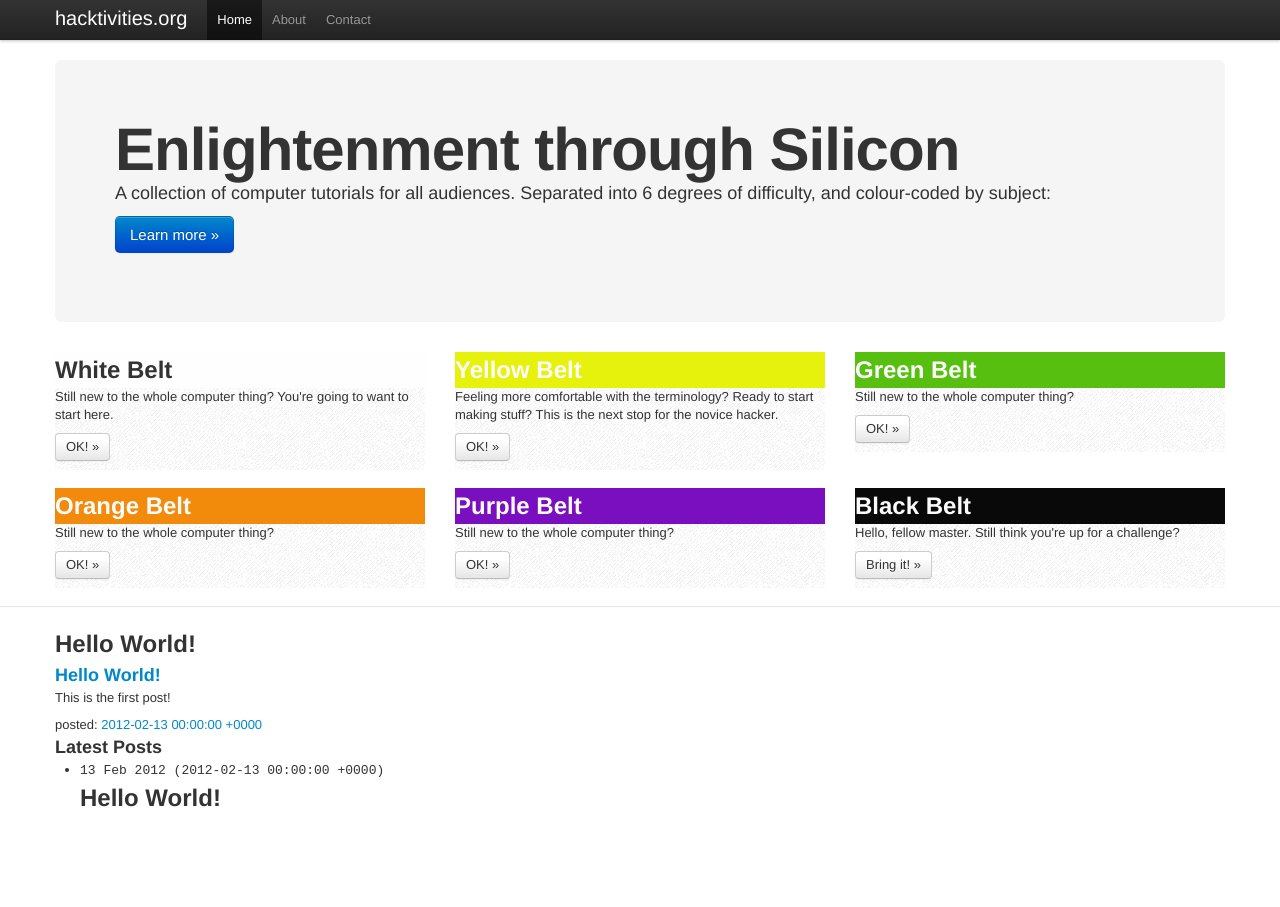
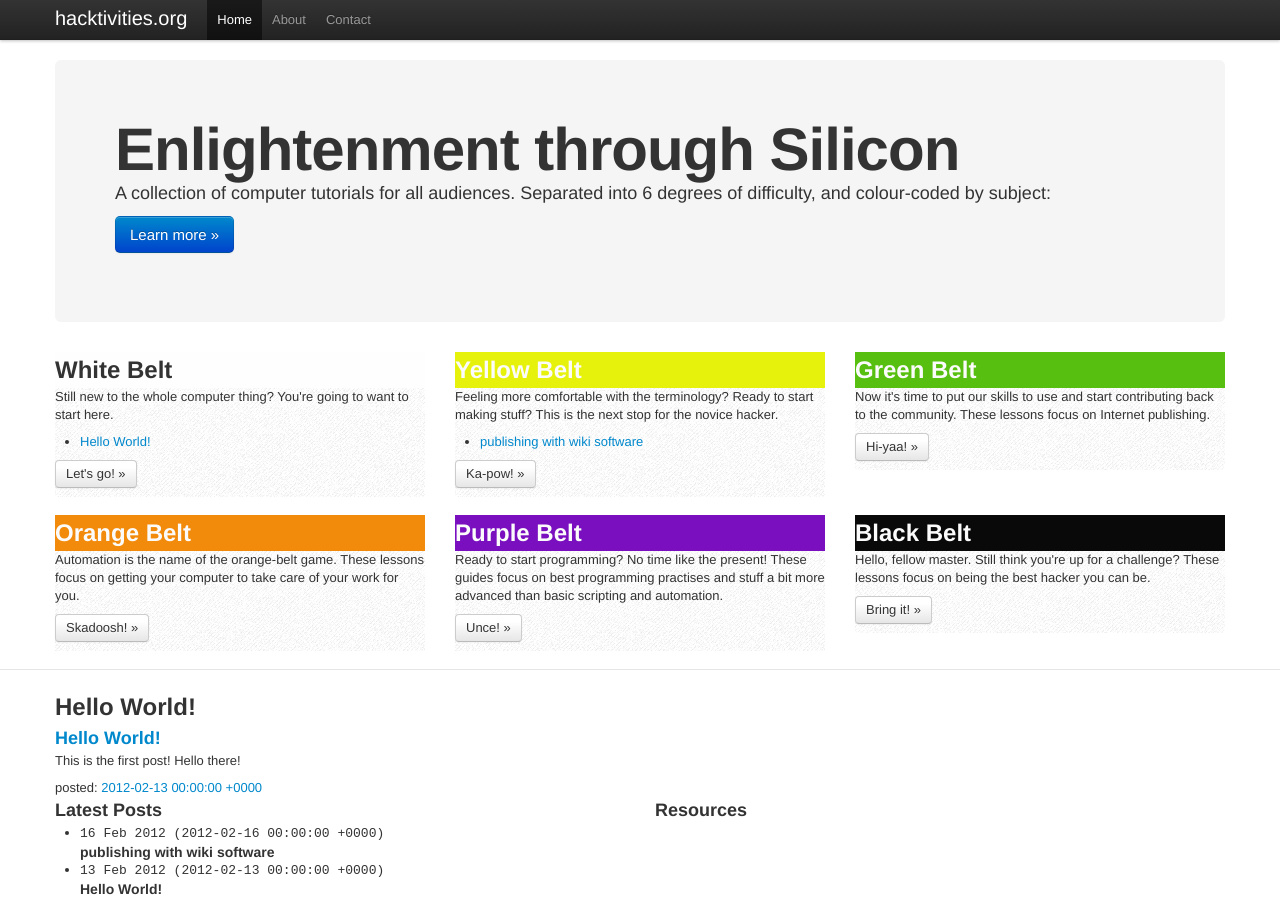
Before and after one commit to octaflop/webtuts, a Jekyll site: the page built from _posts/2012-02-13-hello-world.markdown, in a window 1280 px wide. Built offline with Jekyll 4.4.1, drawn with Linux system fonts in a browser that asks for light colours; Markdown is read by kramdown in place of the engine named in the settings.

Commit message:
added a yellow belt post and category template tags

```diff
--- a/_config.yml
+++ b/_config.yml
@@ -1,5 +1,5 @@
 markdown: rdiscount
 pygments: true
 server: true
+auto: true
 exclude: src/
-permalink: /post/:year/:month/:day/:title
--- a/_includes/belts.html
+++ b/_includes/belts.html
@@ -4,13 +4,13 @@
 		<p>Still new to the whole computer thing? You're going to want to
 		start here. </p>
 		<ul class='topic-list'>
-			{% for post in post.categories.white-belt %}
+			{% for post in site.categories.white-belt %}
 				<li><a href="{{ post.url }}">{{ post.title }}</a></li>
 			{% endfor %}
 		</ul>
 		<p>
 			<a class='btn'>
-				OK! &raquo;
+				Let's go! &raquo;
 			</a>
 		</p>
 	</div>
@@ -22,19 +22,32 @@
 			Feeling more comfortable with the terminology? Ready to start making
 			stuff? This is the next stop for the novice hacker.
 		</p>
+		<ul class='topic-list'>
+			{% for post in site.categories.yellow-belt %}
+				<li><a href="{{ post.url }}">{{ post.title }}</a></li>
+			{% endfor %}
+		</ul>
 		<p>
 			<a class='btn'>
-				OK! &raquo;
+				Ka-pow! &raquo;
 			</a>
 		</p>
 	</div>
 
 	<div class="span4 green-belt">
 		<h2>Green Belt</h2>
-		<p>Still new to the whole computer thing?</p>
+		<p>
+			Now it's time to put our skills to use and start contributing back to the
+			community. These lessons focus on Internet publishing.
+		</p>
+		<ul class='topic-list'>
+			{% for post in site.categories.green-belt %}
+				<li><a href="{{ post.url }}">{{ post.title }}</a></li>
+			{% endfor %}
+		</ul>
 		<p>
 			<a class='btn'>
-				OK! &raquo;
+				Hi-yaa! &raquo;
 			</a>
 		</p>
 	</div>
@@ -45,25 +58,48 @@
 <div class="row belts">
 	<div class="span4 orange-belt">
 		<h2>Orange Belt</h2>
-		<p>Still new to the whole computer thing?</p>
+		<p>
+			Automation is the name of the orange-belt game. These lessons focus on
+			getting your computer to take care of your work for you.
+		</p>
+		<ul class='topic-list'>
+			{% for post in site.categories.orange-belt %}
+				<li><a href="{{ post.url }}">{{ post.title }}</a></li>
+			{% endfor %}
+		</ul>
 		<p>
 			<a class='btn'>
-				OK! &raquo;
+				Skadoosh! &raquo;
 			</a>
 		</p>
 	</div>
 	<div class="span4 purple-belt">
 		<h2>Purple Belt</h2>
-		<p>Still new to the whole computer thing?</p>
+		<p>
+			Ready to start programming? No time like the present! These guides focus
+			on best programming practises and stuff a bit more advanced than
+			basic scripting and automation.
+		</p>
+		<ul class='topic-list'>
+			{% for post in site.categories.purple-belt %}
+				<li><a href="{{ post.url }}">{{ post.title }}</a></li>
+			{% endfor %}
+		</ul>
 		<p>
 			<a class='btn'>
-				OK! &raquo;
+				Unce! &raquo;
 			</a>
 		</p>
 	</div>
 	<div class="span4 black-belt">
 		<h2>Black Belt</h2>
-		<p>Hello, fellow master. Still think you're up for a challenge?</p>
+		<p>Hello, fellow master. Still think you're up for a challenge? These
+		lessons focus on being the best hacker you can be.</p>
+		<ul class='topic-list'>
+			{% for post in site.categories.black-belt %}
+				<li><a href="{{ post.url }}">{{ post.title }}</a></li>
+			{% endfor %}
+		</ul>
 		<p>
 			<a class='btn'>
 				Bring it! &raquo;
--- a/_layouts/default.html
+++ b/_layouts/default.html
@@ -92,15 +92,25 @@
     </div> <!-- /container -->
 
 		<div class="container archive">
+			<div class="row">
+				<div class='span6'>
 					<h3>Latest Posts</h3>
 					<ul>
 						{% for post in site.posts %}
 							<li>
 								<tt>{{ post.date | date_to_string }} ({{ post.date }})</tt><br />
-						<a href="{{ post.url }}"><h2>{{ post.title }}</h2></a>
+								<a href="{{ post.url }}"><h4>{{ post.title }}</h4></a>
 							</li>
 						{% endfor %}
 					</ul>
+				</div>
+				<div class='span6'>
+					<h3>Resources</h3>
+					<ul>
+						<a href="#"></a>
+					</ul>
+				</div>
+			</div>
 		</div>
 
     <!-- Le javascript
--- a/_posts/2012-02-13-hello-world.markdown
+++ b/_posts/2012-02-13-hello-world.markdown
@@ -1,5 +1,7 @@
 ---
 layout: post
 title: Hello World!
+category: white-belt
+tags: foundational
 ---
-This is the first post!
+This is the first post! Hello there!
--- /dev/null
+++ b/_posts/2012-02-16-publishing-wiki.markdown
@@ -0,0 +1,7 @@
+---
+layout: post
+title: publishing with wiki software
+category: yellow-belt
+tags: wikis internet
+---
+This is the post of yellow belts and wiki software.
--- a/static/css/webtuts.css
+++ b/static/css/webtuts.css
@@ -1,5 +1,9 @@
 .belts div {
 	background: url("/static/img/textures/groovepaper.png");
+}
+
+.belts li > a {
+	/*color: #fed300;*/
 }
 
 .white-belt h2 {
```
Lines whose indentation alone changed are shown as unchanged.
